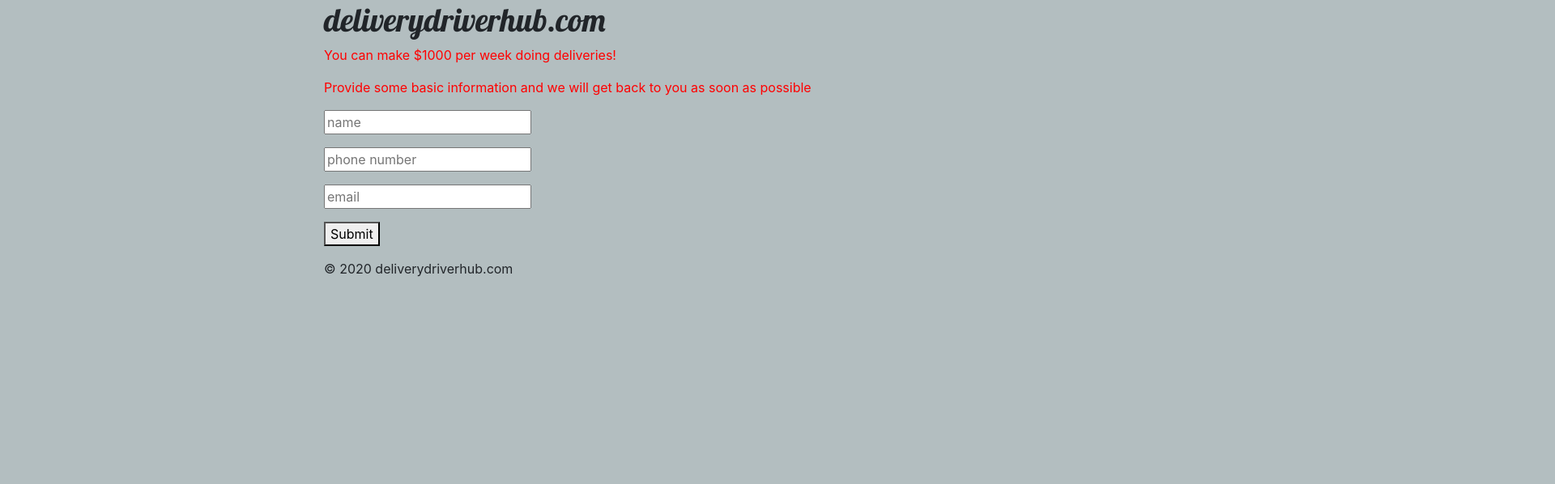
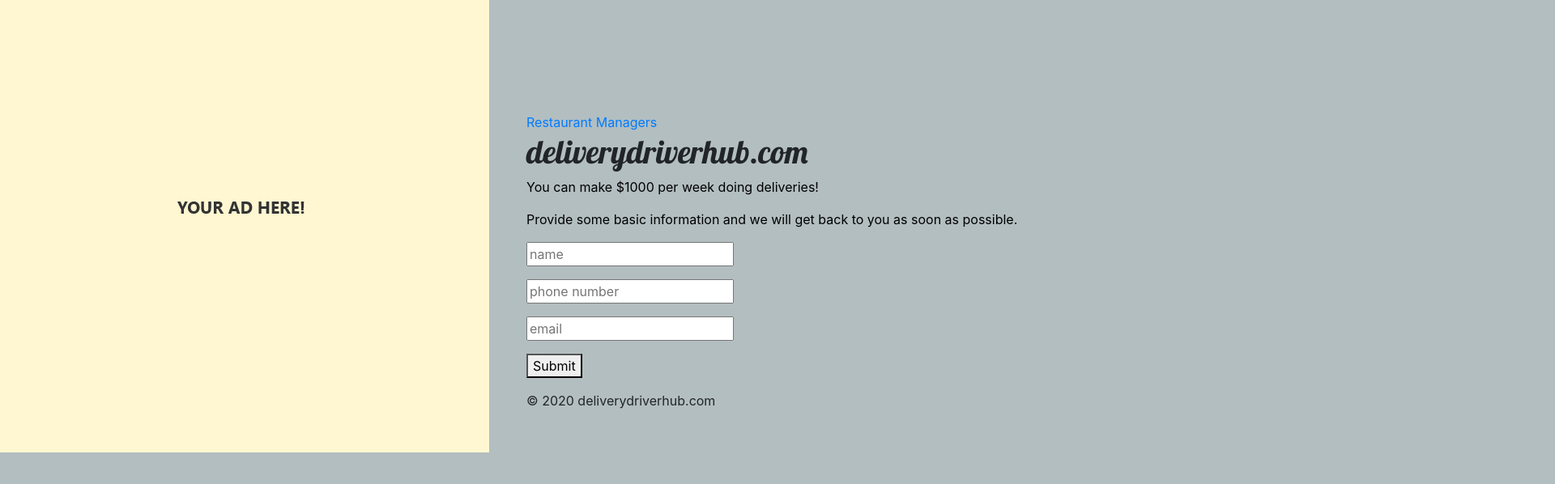
Before and after one commit to adriansap/ddh, a website: page index.html in a window 1280 px wide. Shown: the whole page at 81% size, 1920 px wide, since content can reach past the window. Drawn offline with nearby package versions, Linux system fonts and the light colour scheme.

Commit message:
added AD space and managers link

```diff
--- a/index.html
+++ b/index.html
@@ -18,14 +18,19 @@
 </head>
 
 <body>
+    <div>
+        <div id="advertdiv">
+            <img src="YOUR AD HERE.PNG">
+        </div>
         <div id="maindiv">
             <!--[if lt IE 7]>
             <p class="browsehappy">You are using an <strong>outdated</strong> browser. Please <a href="#">upgrade your browser</a> to improve your experience.</p>
         <![endif]-->
+            <a href="managers.html"> Restaurant Managers</a>
             <h1 id="title">deliverydriverhub.com </h1>
 
             <p>You can make $1000 per week doing deliveries!</p>
-        <p>Provide some basic information and we will get back to you as soon as possible</p>
+            <p>Provide some basic information and we will get back to you as soon as possible.</p>
 
             <style>
                 body {
@@ -38,12 +43,13 @@
                 }
 
                 p {
-                color: red;
+                    color: black;
                 }
 
                 #maindiv {
                     position: relative;
-                left: 400px;
+                    left: 650px;
+                    top: -420px;
                 }
             </style>
 
@@ -74,6 +80,7 @@
             <footer>© 2020 deliverydriverhub.com </footer>
 
         </div>
+    </div>
 
     <script src="" async defer></script>
 </body>
```
Also changed, not shown: managers.html (added, +27 -0 lines), YOUR AD HERE.PNG (added). Lines whose indentation alone changed are shown as unchanged.
